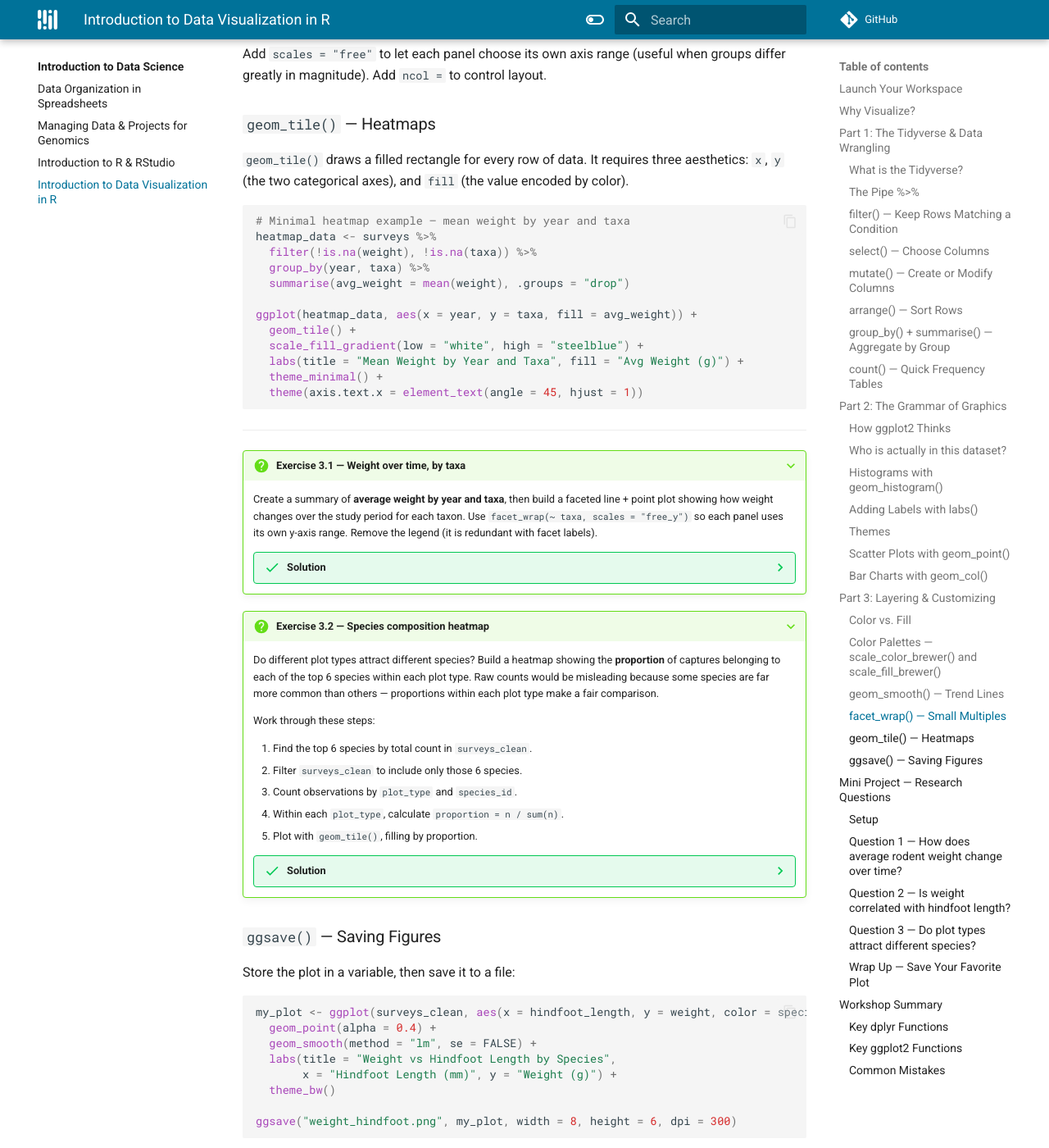
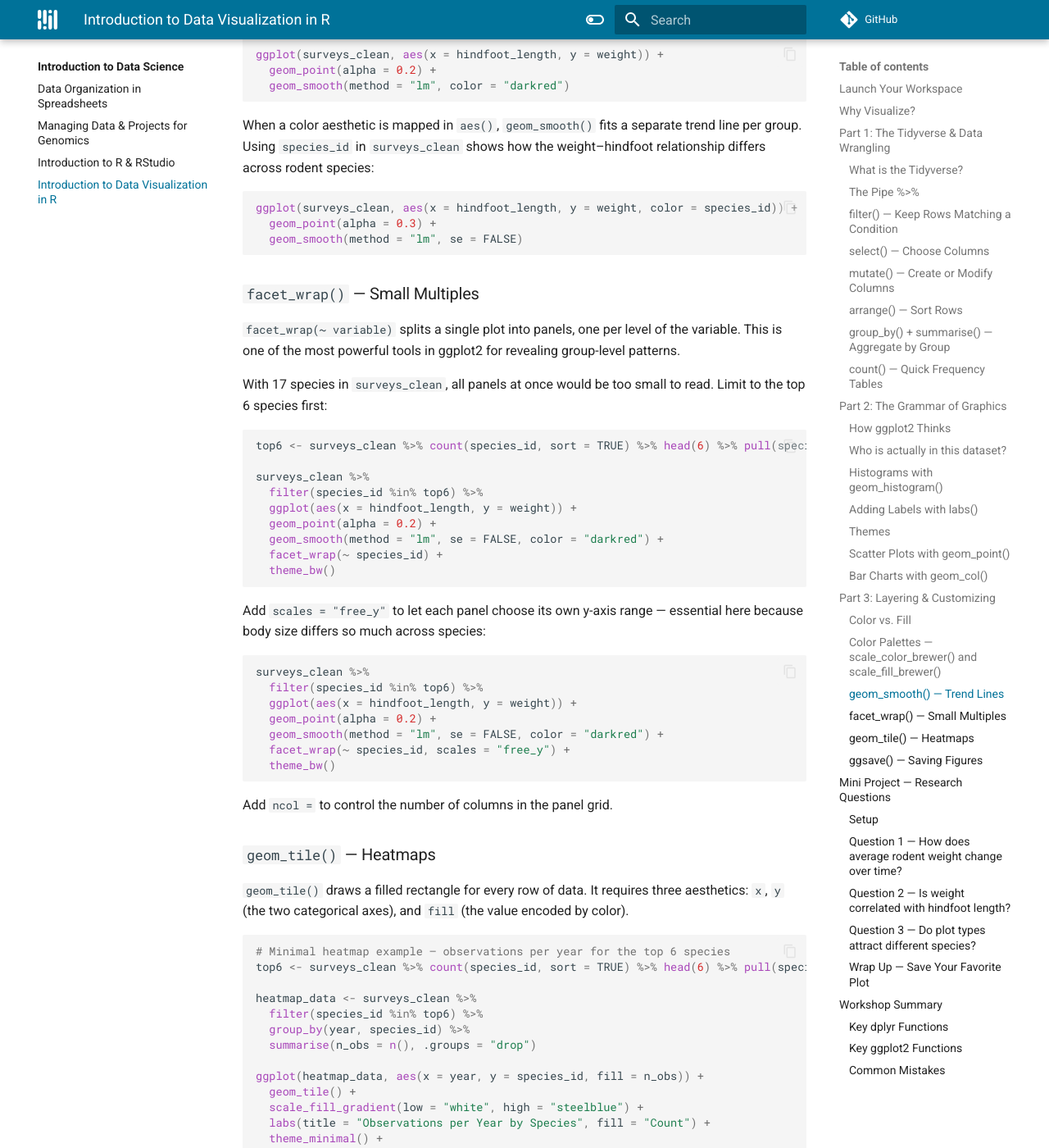
Before and after one commit to mdibl/mdibl.github.io, an MkDocs documentation site: the page built from docs/dataViz/index.md, in a window 1280 px wide and 1400 px high, scrolled down 14019 px. Shown: the whole window at 82% size. Built offline with MkDocs 1.6.1 and Material for MkDocs 9.7.7, drawn with Linux system fonts in a browser that asks for light colours; comment, search, counter and statistics services are not loaded; some of the changed text lies outside the part shown.

Commit message:
finalize data viz course content

````diff
--- a/docs/dataViz/index.md
+++ b/docs/dataViz/index.md
@@ -148,6 +148,24 @@
 surveys %>% filter(taxa == "Rodent", !is.na(weight))
 ```
 
+**`%in%` — match any value in a vector**
+
+When you want to keep rows matching any one of several values, `%in%` is cleaner than chaining `|` conditions:
+
+```r
+# Without %in% — verbose
+surveys %>% filter(sex == "M" | sex == "F")
+
+# With %in% — clean, scales to any number of values
+surveys %>% filter(sex %in% c("M", "F"))
+
+# Works with any vector, including one you computed earlier
+top6 <- surveys %>% count(species_id, sort = TRUE) %>% head(6) %>% pull(species_id)
+surveys %>% filter(species_id %in% top6)
+```
+
+`%in%` also silently excludes `NA` values — `filter(sex %in% c("M", "F"))` drops blank strings and NAs at the same time, which is why you will see it used instead of `sex == "M" | sex == "F"` throughout the exercises.
+
 ### `select()` — Choose Columns
 
 `select()` keeps only the columns you name, dropping the rest. This makes large data frames easier to work with.
@@ -233,23 +251,39 @@
 
         All five are large-bodied species. The heaviest individual (278 g) is *Neotoma albigula* — you may recognize it from the Introduction to R workshop challenges.
 
-???+ question "Exercise 1.2 — Does sex predict weight within species?"
+???+ question "Exercise 1.2 — Does sex predict weight?"
 
-    The overall mean weight for males and females across all species is nearly identical (~53 g each). But does that hold within each species? Some species may show clear sexual dimorphism while others do not.
+    **Part A.** Using `surveys`, calculate **mean weight and number of observations for each sex** (`"M"` and `"F"` only — exclude NA weights). What do you notice about the result?
 
-    Using `surveys_clean`, calculate the **mean weight per species and sex** (`"M"` and `"F"` only). Which species shows the largest difference between sexes?
+	??? success "Part A Solution"
 
-    ??? success "Solution"
+        **Part A — mean weight by sex overall:**
 
         ```r
-        surveys_clean %>%
-          filter(sex %in% c("M", "F")) %>%
+        surveys %>%
+          filter(!is.na(weight), sex %in% c("M", "F")) %>%
+          group_by(sex) %>%
+          summarise(mean_weight = round(mean(weight), 1), n = n())
+        ```
+
+        Males and females are nearly identical — both average ~53 g. The aggregate result hides what is really going on.
+
+
+    **Part B.** Now add `species_id` as a second grouping variable so you get mean weight per **species and sex**. Does the pattern from Part A hold within each species?
+
+	??? success "Part B Solution"
+
+        **Part B — mean weight by species and sex:**
+
+        ```r
+        surveys %>%
+          filter(!is.na(weight), sex %in% c("M", "F")) %>%
           group_by(species_id, sex) %>%
           summarise(mean_weight = round(mean(weight), 1), n = n(), .groups = "drop") %>%
           arrange(species_id, sex)
         ```
 
-        *Neotoma albigula* (NL) shows the largest absolute difference — males average ~168 g vs females ~151 g (~11% heavier). Interestingly, some species go the other way: in *Peromyscus eremicus* (PE) and *Reithrodontomys megalotis* (RM), females are slightly heavier than males, possibly because females are sampled more often while carrying young. The aggregate sex difference disappears because species-level dimorphism patterns cancel out across the community.
+        Within species the picture is more interesting. *Neotoma albigula* (NL) shows the clearest dimorphism — males average ~168 g vs females ~151 g (~11% heavier). In contrast, *Peromyscus eremicus* (PE) and *Reithrodontomys megalotis* (RM) go the other way, with females slightly heavier than males. The community-wide average lands at ~53 g for both sexes because these species-level differences cancel out across the dataset.
 
 !!! success "Key Points — Data Wrangling"
     - Load tidyverse with `library(tidyverse)` — this gives you both `dplyr` and `ggplot2`.
@@ -507,28 +541,33 @@
           theme_minimal()
         ```
 
-        The bimodal shape reflects two size classes of rodents in the data.
+        The multi-modal shape reflects mutliple size classes of rodents in the data.
 
-???+ question "Exercise 2.2 — Observations per year"
+???+ question "Exercise 2.2 — Does experimental treatment affect average body weight?"
 
-    Summarise the number of observations per year, then plot the result as a bar chart (`geom_col()`). Add labels and a theme.
+    The Portal Project plots have five experimental treatments that manipulate which animals can enter each plot. Do these treatments affect the average body weight of captured animals?
+
+    Using `surveys`, filter out rows where `weight` is `NA`, then summarise **mean weight by `plot_type`**. Plot the result as a bar chart. Add descriptive labels and rotate the x-axis text so the plot type names don't overlap (`theme(axis.text.x = element_text(angle = 45, hjust = 1))`).
 
     ??? success "Solution"
 
         ```r
         surveys %>%
-          count(year) %>%
-          ggplot(aes(x = year, y = n)) +
+          filter(!is.na(weight)) %>%
+          group_by(plot_type) %>%
+          summarise(avg_weight = mean(weight)) %>%
+          ggplot(aes(x = plot_type, y = avg_weight)) +
           geom_col(fill = "steelblue") +
           labs(
-            title = "Survey Observations by Year",
-            x     = "Year",
-            y     = "Number of Observations"
+            title = "Average Rodent Weight by Plot Treatment",
+            x     = "Plot Type",
+            y     = "Average Weight (g)"
           ) +
-          theme_bw()
+          theme_bw() +
+          theme(axis.text.x = element_text(angle = 45, hjust = 1))
         ```
 
-        Sampling effort varied across years, which is important to keep in mind when comparing counts across time.
+        The Long-term Krat Exclosure plots have the lowest average weight (~31 g) — the heavy kangaroo rat species (*Dipodomys merriami*, *D. spectabilis*) are excluded by the barriers, so the remaining community is dominated by smaller rodents. Control plots sit in the middle (~59 g). You will return to plot-type differences in Question 3 of the Mini Project.
 
 !!! success "Key Points — Grammar of Graphics"
     - Every ggplot needs data, `aes()` mappings, and at least one `geom_*()`.
@@ -651,55 +690,77 @@
 
 `facet_wrap(~ variable)` splits a single plot into panels, one per level of the variable. This is one of the most powerful tools in ggplot2 for revealing group-level patterns.
 
+With 17 species in `surveys_clean`, all panels at once would be too small to read. Limit to the top 6 species first:
+
 ```r
-ggplot(surveys_clean, aes(x = hindfoot_length, y = weight)) +
+top6 <- surveys_clean %>% count(species_id, sort = TRUE) %>% head(6) %>% pull(species_id)
+
+surveys_clean %>%
+  filter(species_id %in% top6) %>%
+  ggplot(aes(x = hindfoot_length, y = weight)) +
   geom_point(alpha = 0.2) +
   geom_smooth(method = "lm", se = FALSE, color = "darkred") +
-  facet_wrap(~ taxa) +
+  facet_wrap(~ species_id) +
   theme_bw()
 ```
 
-Add `scales = "free"` to let each panel choose its own axis range (useful when groups differ greatly in magnitude). Add `ncol =` to control layout.
+Add `scales = "free_y"` to let each panel choose its own y-axis range — essential here because body size differs so much across species:
+
+```r
+surveys_clean %>%
+  filter(species_id %in% top6) %>%
+  ggplot(aes(x = hindfoot_length, y = weight)) +
+  geom_point(alpha = 0.2) +
+  geom_smooth(method = "lm", se = FALSE, color = "darkred") +
+  facet_wrap(~ species_id, scales = "free_y") +
+  theme_bw()
+```
+
+Add `ncol =` to control the number of columns in the panel grid.
 
 ### `geom_tile()` — Heatmaps
 
 `geom_tile()` draws a filled rectangle for every row of data. It requires three aesthetics: `x`, `y` (the two categorical axes), and `fill` (the value encoded by color).
 
 ```r
-# Minimal heatmap example — mean weight by year and taxa
-heatmap_data <- surveys %>%
-  filter(!is.na(weight), !is.na(taxa)) %>%
-  group_by(year, taxa) %>%
-  summarise(avg_weight = mean(weight), .groups = "drop")
+# Minimal heatmap example — observations per year for the top 6 species
+top6 <- surveys_clean %>% count(species_id, sort = TRUE) %>% head(6) %>% pull(species_id)
 
-ggplot(heatmap_data, aes(x = year, y = taxa, fill = avg_weight)) +
+heatmap_data <- surveys_clean %>%
+  filter(species_id %in% top6) %>%
+  group_by(year, species_id) %>%
+  summarise(n_obs = n(), .groups = "drop")
+
+ggplot(heatmap_data, aes(x = year, y = species_id, fill = n_obs)) +
   geom_tile() +
   scale_fill_gradient(low = "white", high = "steelblue") +
-  labs(title = "Mean Weight by Year and Taxa", fill = "Avg Weight (g)") +
+  labs(title = "Observations per Year by Species", fill = "Count") +
   theme_minimal() +
   theme(axis.text.x = element_text(angle = 45, hjust = 1))
 ```
 
 ---
 
-???+ question "Exercise 3.1 — Weight over time, by taxa"
+???+ question "Exercise 3.1 — Weight over time, by species"
 
-    Create a summary of **average weight by year and taxa**, then build a faceted line + point plot showing how weight changes over the study period for each taxon. Use `facet_wrap(~ taxa, scales = "free_y")` so each panel uses its own y-axis range. Remove the legend (it is redundant with facet labels).
+    Create a summary of **average weight by year and species** for the top 6 species in `surveys_clean`, then build a faceted line + point plot. Use `facet_wrap(~ species_id, scales = "free_y")` so each panel uses its own y-axis range. Remove the legend (it is redundant with the facet labels).
 
     ??? success "Solution"
 
         ```r
-        weight_by_year_taxa <- surveys %>%
-          filter(!is.na(weight), !is.na(taxa)) %>%
-          group_by(year, taxa) %>%
+        top6 <- surveys_clean %>% count(species_id, sort = TRUE) %>% head(6) %>% pull(species_id)
+
+        weight_by_year_spp <- surveys_clean %>%
+          filter(species_id %in% top6) %>%
+          group_by(year, species_id) %>%
           summarise(avg_weight = mean(weight), .groups = "drop")
 
-        ggplot(weight_by_year_taxa, aes(x = year, y = avg_weight, color = taxa)) +
+        ggplot(weight_by_year_spp, aes(x = year, y = avg_weight, color = species_id)) +
           geom_point() +
           geom_line() +
-          facet_wrap(~ taxa, scales = "free_y") +
+          facet_wrap(~ species_id, scales = "free_y") +
           labs(
-            title = "Average Weight Over Time by Taxa",
+            title = "Average Weight Over Time by Species",
             x     = "Year",
             y     = "Average Weight (g)"
           ) +
@@ -707,59 +768,33 @@
           theme(legend.position = "none")
         ```
 
-        Rodent weight shows a modest upward trend over the study period. Birds and Rabbits have fewer observations, producing noisier year-to-year patterns.
+        Each species shows a different trajectory. DM (*Dipodomys merriami*) shows notable year-to-year fluctuations; DS (*D. spectabilis*) shows a declining trend over the study period. The `free_y` scale is essential here — NL weighs ~150 g while RM weighs ~10 g, so a shared axis would flatten the smaller species into a flat line.
 
-???+ question "Exercise 3.2 — Species composition heatmap"
+???+ question "Exercise 3.2 — Which species are captured in each plot type?"
 
-    Do different plot types attract different species? Build a heatmap showing the **proportion** of captures belonging to each of the top 6 species within each plot type. Raw counts would be misleading because some species are far more common than others — proportions within each plot type make a fair comparison.
-
-    Work through these steps:
-
-    1. Find the top 6 species by total count in `surveys_clean`.
-    2. Filter `surveys_clean` to include only those 6 species.
-    3. Count observations by `plot_type` and `species_id`.
-    4. Within each `plot_type`, calculate `proportion = n / sum(n)`.
-    5. Plot with `geom_tile()`, filling by proportion.
+    Using the `top6` object from the teaching example above and `surveys_clean`, count observations by **`plot_type` and `species_id`**, then display the result as a heatmap filled by count. Rotate the x-axis labels.
 
     ??? success "Solution"
 
         ```r
-        # Step 1: top 6 species
-        top6 <- surveys_clean %>%
-          count(species_id, sort = TRUE) %>%
-          head(6)
-
-        top6_ids <- top6$species_id   # "DM" "DS" "DO" "RM" "PE" "OT"
-
-        # Step 2: filter to top 6
-        common <- surveys_clean %>%
-          filter(species_id %in% top6_ids)
-
-        # Step 3–4: counts and proportions
-        species_plot_props <- common %>%
+        surveys_clean %>%
+          filter(species_id %in% top6) %>%
           group_by(plot_type, species_id) %>%
           summarise(n = n(), .groups = "drop") %>%
-          group_by(plot_type) %>%
-          mutate(proportion = n / sum(n)) %>%
-          ungroup()
-
-        # Step 5: heatmap
-        ggplot(species_plot_props, aes(x = species_id, y = plot_type, fill = proportion)) +
+          ggplot(aes(x = species_id, y = plot_type, fill = n)) +
           geom_tile(color = "white", linewidth = 0.5) +
-          scale_fill_gradient(low = "white", high = "steelblue",
-                              labels = scales::percent) +
+          scale_fill_gradient(low = "white", high = "steelblue") +
           labs(
-            title    = "Species Composition by Plot Type",
-            subtitle = "Proportion of captures (top 6 species)",
-            x        = "Species ID",
-            y        = "Plot Type",
-            fill     = "Proportion"
+            title = "Captures by Plot Type and Species",
+            x     = "Species ID",
+            y     = "Plot Type",
+            fill  = "Count"
           ) +
           theme_minimal() +
           theme(axis.text.x = element_text(angle = 45, hjust = 1))
         ```
 
-        *Dipodomys merriami* (DM) dominates Control plots. Long-term Krat Exclosure plots — designed to exclude kangaroo rats — show a very different composition, with *Reithrodontomys megalotis* (RM) and *Onychomys torridus* (OT) becoming relatively more abundant as kangaroo-rat competition is removed.
+        DM (*Dipodomys merriami*) dominates in Control plots and is nearly absent from Krat Exclosure plots — exactly what the experimental barriers are designed to produce. In the Mini Project you will convert these raw counts to within-plot proportions to make a fairer comparison across plot types that differ in total sampling effort.
 
 ### `ggsave()` — Saving Figures
 
````
Also changed, not shown: docs/index.md (+3 -3 lines), docs/introDataScience/index.md (+4 -4 lines), 2 other files.
